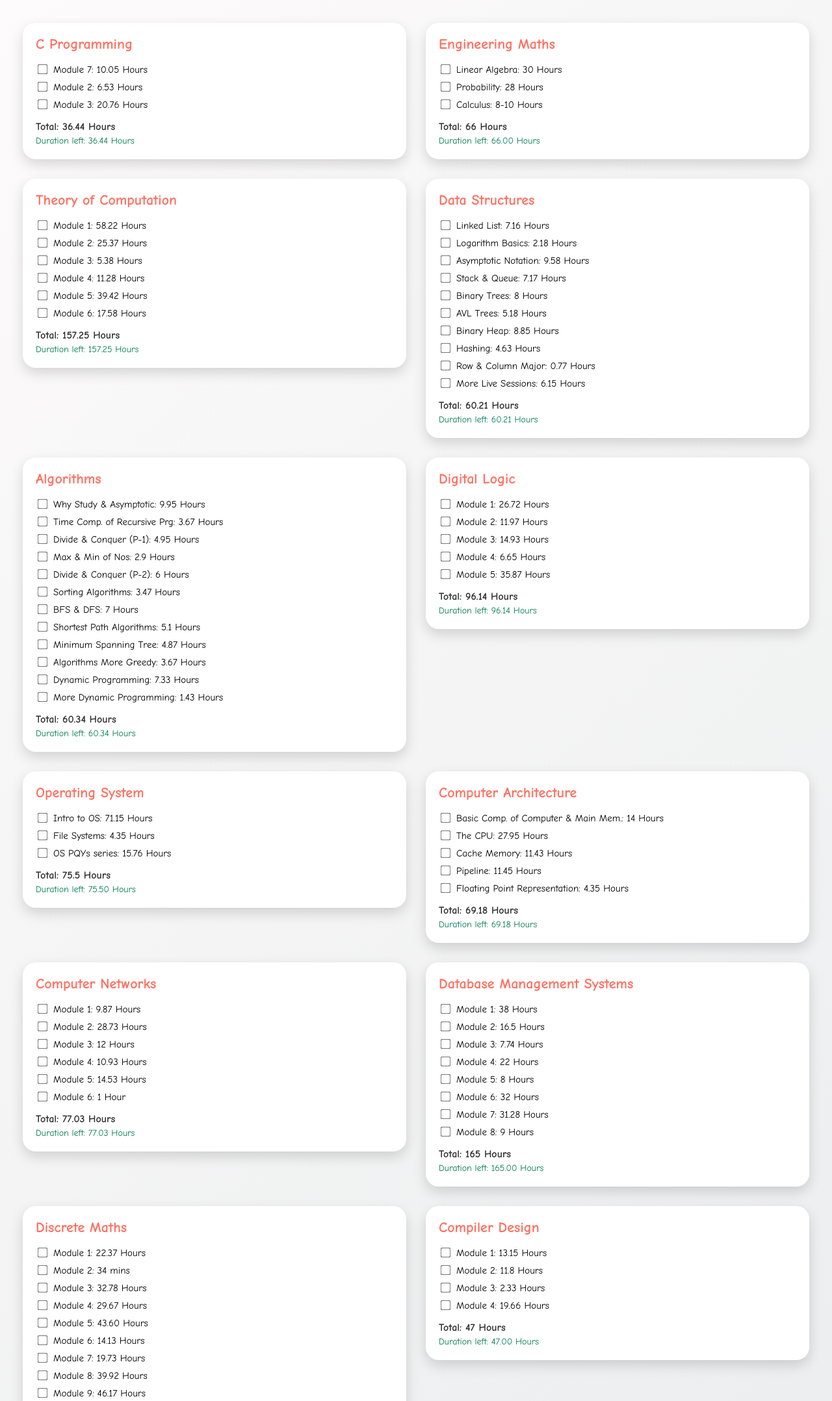
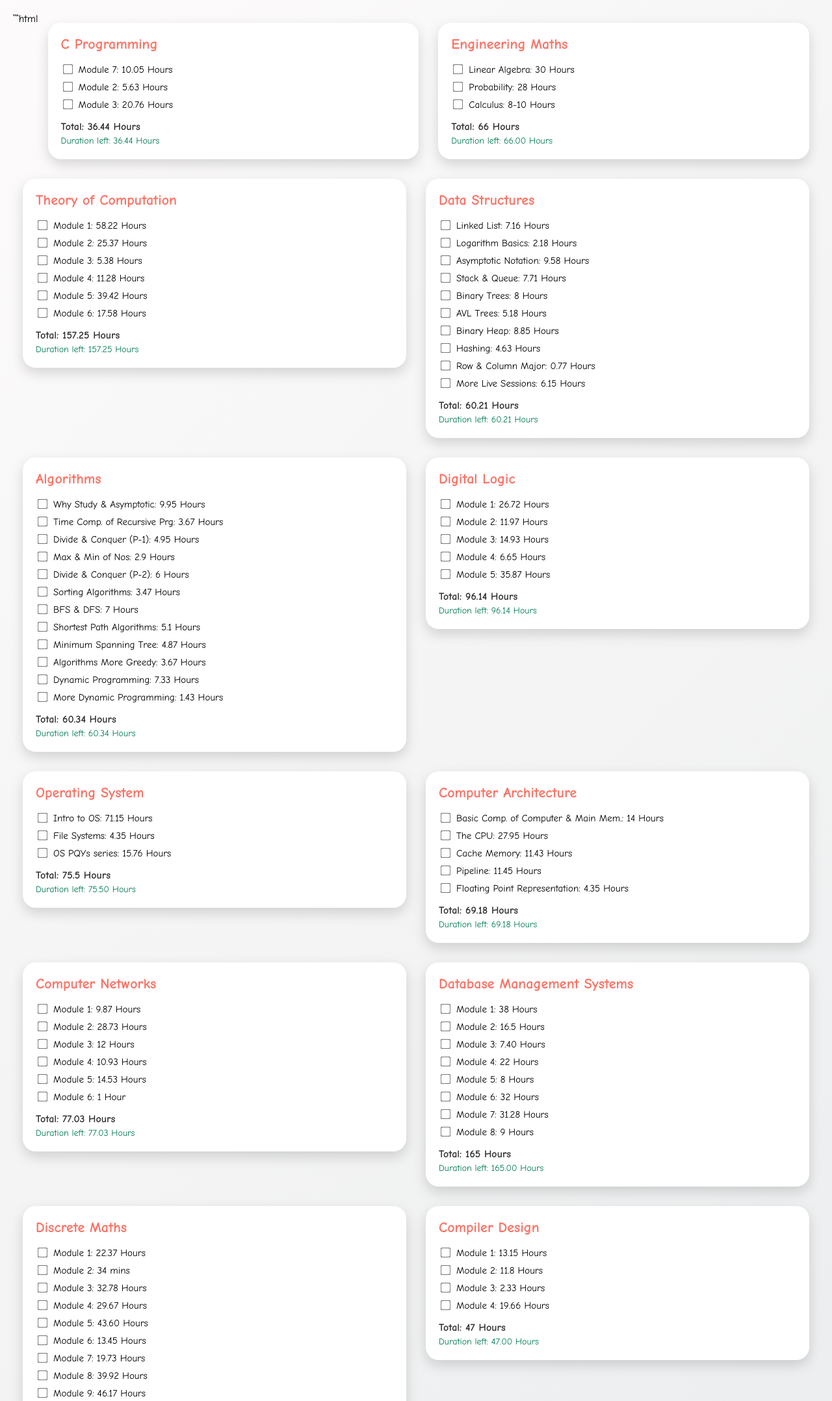
Before and after one commit to bluestar404/Calendar-, a plain HTML site: page gate_sub.html in a window 1280 px wide. Shown: the top 2156 px of the page at 65% size. Drawn offline with Linux system fonts and the light colour scheme.

Commit message:
Update gate_sub.html

````diff
--- a/gate_sub.html
+++ b/gate_sub.html
@@ -1,4 +1,4 @@
-
+```html
 <!DOCTYPE html>
 <html lang="en">
 <head>
@@ -78,7 +78,7 @@
     <div class="subject-title">C Programming</div>
     <ul>
       <li><input type="checkbox" data-duration="10.05"> Module 7: 10.05 Hours</li>
-      <li><input type="checkbox" data-duration="6.53"> Module 2: 6.53 Hours</li>
+      <li><input type="checkbox" data-duration="5.63"> Module 2: 5.63 Hours</li>
       <li><input type="checkbox" data-duration="20.76"> Module 3: 20.76 Hours</li>
     </ul>
     <div class="total">Total: 36.44 Hours</div>
@@ -119,7 +119,7 @@
       <li><input type="checkbox" data-duration="7.16"> Linked List: 7.16 Hours</li>
       <li><input type="checkbox" data-duration="2.18"> Logarithm Basics: 2.18 Hours</li>
       <li><input type="checkbox" data-duration="9.58"> Asymptotic Notation: 9.58 Hours</li>
-      <li><input type="checkbox" data-duration="7.17"> Stack & Queue: 7.17 Hours</li>
+      <li><input type="checkbox" data-duration="7.71"> Stack & Queue: 7.71 Hours</li>
       <li><input type="checkbox" data-duration="8"> Binary Trees: 8 Hours</li>
       <li><input type="checkbox" data-duration="5.18"> AVL Trees: 5.18 Hours</li>
       <li><input type="checkbox" data-duration="8.85"> Binary Heap: 8.85 Hours</li>
@@ -213,7 +213,7 @@
     <ul>
       <li><input type="checkbox" data-duration="38"> Module 1: 38 Hours</li>
       <li><input type="checkbox" data-duration="16.5"> Module 2: 16.5 Hours</li>
-      <li><input type="checkbox" data-duration="7.74"> Module 3: 7.74 Hours</li>
+      <li><input type="checkbox" data-duration="7.40"> Module 3: 7.40 Hours</li>
       <li><input type="checkbox" data-duration="22"> Module 4: 22 Hours</li>
       <li><input type="checkbox" data-duration="8"> Module 5: 8 Hours</li>
       <li><input type="checkbox" data-duration="32"> Module 6: 32 Hours</li>
@@ -233,7 +233,7 @@
       <li><input type="checkbox" data-duration="32.78"> Module 3: 32.78 Hours</li>
       <li><input type="checkbox" data-duration="29.67"> Module 4: 29.67 Hours</li>
       <li><input type="checkbox" data-duration="43.60"> Module 5: 43.60 Hours</li>
-      <li><input type="checkbox" data-duration="13.45"> Module 6: 14.13 Hours</li>
+      <li><input type="checkbox" data-duration="13.45"> Module 6: 13.45 Hours</li>
       <li><input type="checkbox" data-duration="19.73"> Module 7: 19.73 Hours</li>
       <li><input type="checkbox" data-duration="39.92"> Module 8: 39.92 Hours</li>
       <li><input type="checkbox" data-duration="46.17"> Module 9: 46.17 Hours</li>
@@ -296,3 +296,4 @@
   </script>
 </body>
 </html>
+```
````
